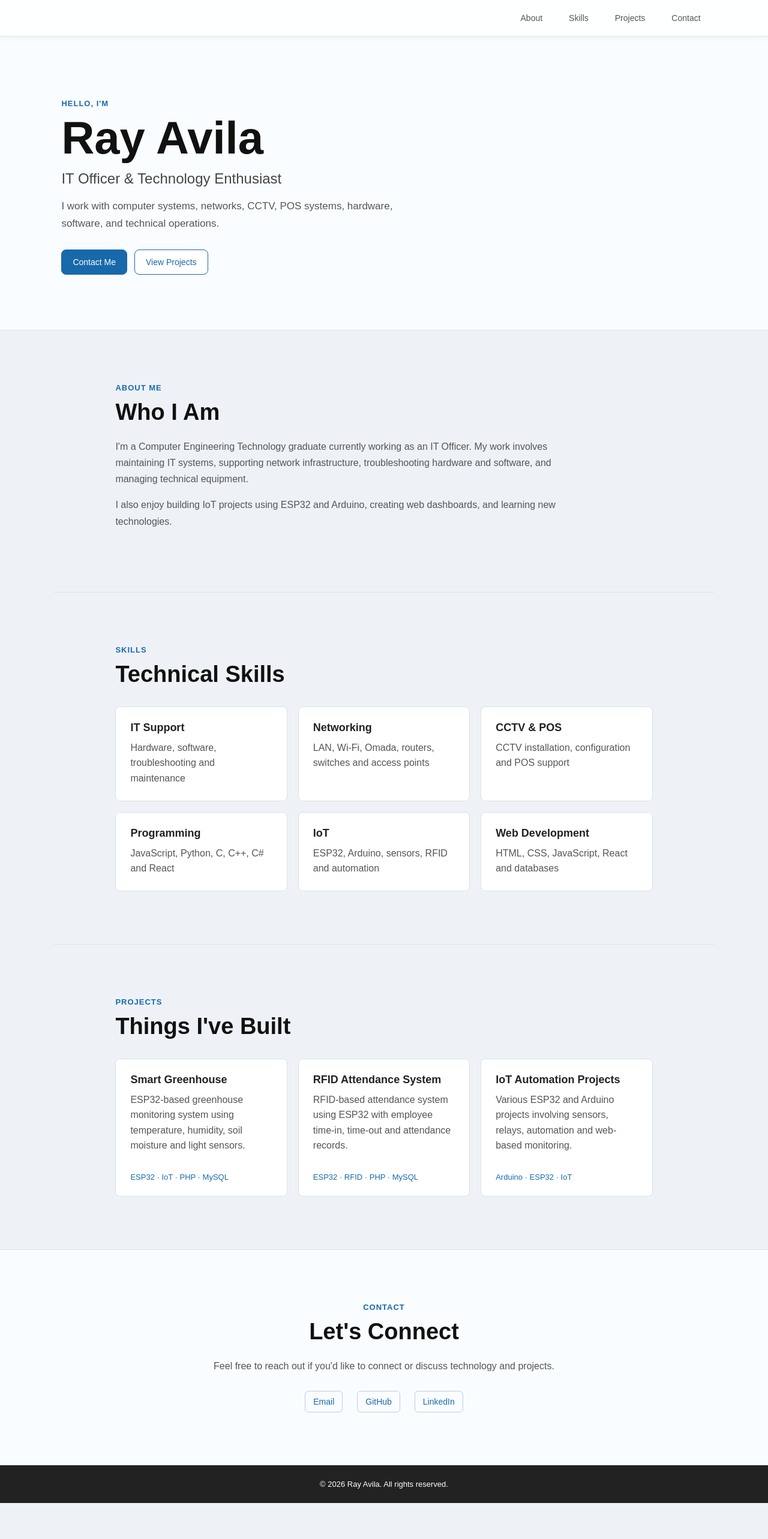
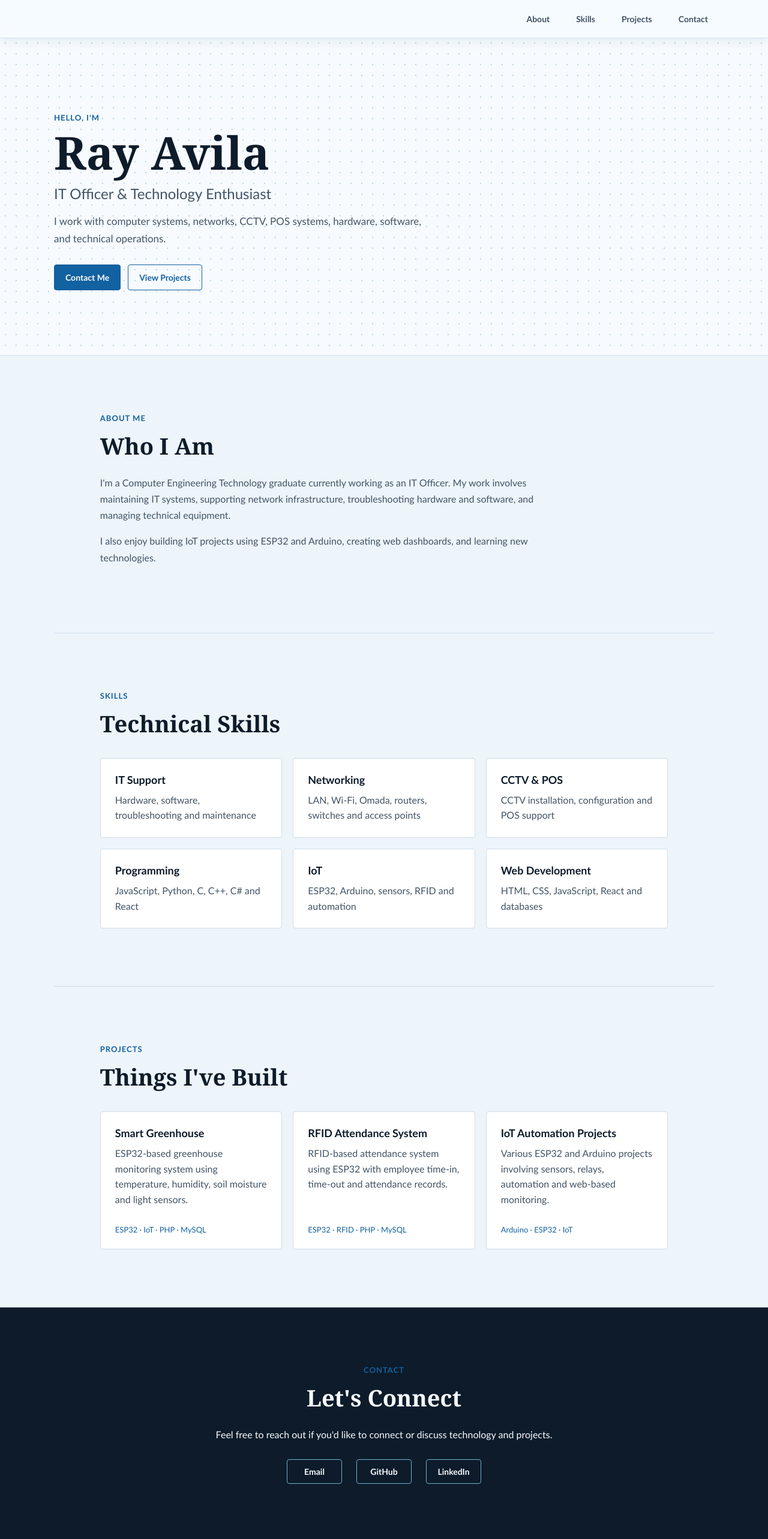
Before and after one commit to RyuTempest/my-react-site, a React (Vite) app: page / in a window 1280 px wide. Shown: the top 2566 px of the page at 60% size. Before the commit the page ends 2506 px from the top, so only its background shows below. Built offline with nearby package versions, Linux system fonts and the light colour scheme.

Commit message:
Enhance accessibility by adding aria-label to email link and update CSS styles for improved design

```diff
--- a/src/App.css
+++ b/src/App.css
@@ -9,9 +9,9 @@ html {
 body {
   margin: 0;
   min-width: 320px;
-  background: #eef2f6;
-  color: #222;
-  font-family: Arial, Helvetica, sans-serif;
+  background: #edf4fa;
+  color: #0d1b2a;
+  font-family: "Trebuchet MS", "Segoe UI", sans-serif;
 }
 
 a {
@@ -19,7 +19,7 @@ a {
 }
 
 a:focus-visible {
-  outline: 3px solid #f0a500;
+  outline: 3px solid #4aa3df;
   outline-offset: 3px;
 }
 
@@ -28,15 +28,16 @@ a:focus-visible {
 }
 
 .navbar {
+  display: flex;
+  justify-content: flex-end;
   position: sticky;
   top: 0;
   z-index: 10;
-  padding: 14px 8%;
-  border-bottom: 1px solid #dce2e8;
-  background: rgba(255, 255, 255, 0.94);
-  box-shadow: 0 2px 10px rgba(30, 50, 70, 0.05);
+  padding: 15px max(6%, calc((100% - 1100px) / 2));
+  border-bottom: 1px solid #cfdeea;
+  background: rgba(247, 251, 255, 0.95);
+  box-shadow: 0 4px 18px rgba(13, 43, 72, 0.08);
   backdrop-filter: blur(8px);
-  text-align: right;
 }
 
 .navbar nav {
@@ -47,20 +48,26 @@ a:focus-visible {
 .navbar nav a {
   padding: 8px 10px;
   border-radius: 6px;
-  color: #555;
+  color: #425466;
   font-size: 14px;
+  font-weight: 700;
   text-decoration: none;
 }
 
 .navbar nav a:hover {
-  background: #eef6fb;
-  color: #1769aa;
+  background: #e5f0f8;
+  color: #1261a0;
 }
 
 .hero {
-  padding: 104px 8% 92px;
-  border-bottom: 1px solid #dce2e8;
-  background: #fafdff;
+  position: relative;
+  overflow: hidden;
+  padding: 124px max(6%, calc((100% - 1100px) / 2)) 108px;
+  border-bottom: 1px solid #cfdeea;
+  background-color: #f7fbff;
+  background-image: radial-gradient(#b8d2e5 0.8px, transparent 0.8px);
+  background-position: right 13% top 28%;
+  background-size: 18px 18px;
 }
 
 .hero > div {
@@ -70,7 +77,7 @@ a:focus-visible {
 .small-text,
 .section-label {
   margin: 0 0 12px;
-  color: #1769aa;
+  color: #1261a0;
   font-size: 13px;
   font-weight: bold;
   letter-spacing: 1px;
@@ -78,21 +85,23 @@ a:focus-visible {
 
 .hero h2 {
   margin: 0 0 16px;
-  color: #111;
+  color: #0d1b2a;
+  font-family: Georgia, "Times New Roman", serif;
   font-size: clamp(48px, 7vw, 76px);
+  font-weight: 700;
   line-height: 1;
 }
 
 .hero h3 {
   margin: 0 0 18px;
-  color: #444;
+  color: #425466;
   font-size: 24px;
   font-weight: normal;
 }
 
 .intro {
   max-width: 620px;
-  color: #555;
+  color: #425466;
   font-size: 17px;
   line-height: 1.7;
 }
@@ -141,49 +150,52 @@ a:focus-visible {
 .button {
   display: inline-block;
   padding: 12px 18px;
-  border: 1px solid #1769aa;
-  border-radius: 8px;
-  background: #1769aa;
+  border: 1px solid #1261a0;
+  border-radius: 4px;
+  background: #1261a0;
   color: #fff;
   font-size: 14px;
+  font-weight: 700;
   text-decoration: none;
   transition: background 160ms ease, border-color 160ms ease, transform 160ms ease;
 }
 
 .button:hover {
-  background: #125587;
+  border-color: #0b4778;
+  background: #0b4778;
   transform: translateY(-2px);
 }
 
 .button.secondary {
-  background: #fff;
-  color: #1769aa;
+  background: transparent;
+  color: #1261a0;
 }
 
 .button.secondary:hover {
-  background: #eef6fb;
+  background: #e5f0f8;
 }
 
 .section {
   max-width: 1100px;
   margin: 0 auto;
-  padding: 88px 8%;
+  padding: 96px max(6%, 40px);
 }
 
 .section + .section {
-  border-top: 1px solid #dce2e8;
+  border-top: 1px solid #cfdeea;
 }
 
 .section h2 {
   margin: 0 0 22px;
-  color: #111;
+  color: #0d1b2a;
+  font-family: Georgia, "Times New Roman", serif;
   font-size: 38px;
 }
 
 .section > p:not(.section-label) {
   max-width: 760px;
   margin: 0 0 16px;
-  color: #555;
+  color: #425466;
   line-height: 1.7;
 }
 
@@ -198,22 +210,23 @@ a:focus-visible {
 .skill,
 .project {
   padding: 24px;
-  border: 1px solid #dce2e8;
-  border-radius: 8px;
-  background: #fff;
+  border: 1px solid #cfdeea;
+  border-radius: 4px;
+  background: #ffffff;
   transition: border-color 160ms ease, box-shadow 160ms ease, transform 160ms ease;
 }
 
 .skill h3,
 .project h3 {
   margin: 0 0 10px;
+  color: #0d1b2a;
   font-size: 18px;
 }
 
 .skill p,
 .project p {
   margin: 0;
-  color: #555;
+  color: #425466;
   line-height: 1.6;
 }
 
@@ -226,22 +239,27 @@ a:focus-visible {
 .project span {
   margin-top: auto;
   padding-top: 24px;
-  color: #1769aa;
+  color: #1261a0;
   font-size: 13px;
 }
 
 .skill:hover,
 .project:hover {
-  border-color: #9bbfd8;
-  box-shadow: 0 8px 20px rgba(23, 105, 170, 0.1);
+  border-color: #79add0;
+  box-shadow: 0 10px 24px rgba(13, 43, 72, 0.1);
   transform: translateY(-2px);
 }
 
 .contact {
   max-width: none;
-  border-top: 1px solid #dce2e8;
-  background: #fafdff;
+  border-top: 1px solid #cfdeea;
+  background: #0d1b2a;
   text-align: center;
+}
+
+.contact h2,
+.contact > p:not(.section-label) {
+  color: #f7fbff;
 }
 
 .contact > p:not(.section-label) {
@@ -257,23 +275,27 @@ a:focus-visible {
 }
 
 .contact-links a {
-  padding: 9px 13px;
-  border: 1px solid #b8d0e1;
-  border-radius: 6px;
-  color: #1769aa;
+  min-width: 92px;
+  padding: 11px 16px;
+  border: 1px solid #79add0;
+  border-radius: 4px;
+  color: #f7fbff;
   font-size: 14px;
+  font-weight: 700;
   text-decoration: none;
+  transition: background 160ms ease, border-color 160ms ease, transform 160ms ease;
 }
 
 .contact-links a:hover {
-  background: #eef6fb;
-  text-decoration: underline;
+  border-color: #b8d2e5;
+  background: #1261a0;
+  transform: translateY(-2px);
 }
 
 footer {
   padding: 24px 8%;
-  background: #222;
-  color: #fff;
+  background: #07111c;
+  color: #b8d2e5;
   font-size: 13px;
   text-align: center;
 }
@@ -284,8 +306,7 @@ footer p {
 
 @media (max-width: 720px) {
   .navbar {
-    align-items: flex-start;
-    padding: 16px 6%;
+    padding: 12px 6%;
   }
 
   .navbar nav {
@@ -300,7 +321,7 @@ footer p {
   }
 
   .hero {
-    padding: 76px 6% 68px;
+    padding: 82px 6% 72px;
   }
 
   .hero h2 {
@@ -308,7 +329,9 @@ footer p {
   }
 
   .hero h3 {
+    max-width: 320px;
     font-size: 20px;
+    line-height: 1.35;
   }
 
   .buttons {
@@ -333,7 +356,7 @@ footer p {
   }
 
   .section {
-    padding: 68px 6%;
+    padding: 72px 6%;
   }
 
   .section h2 {
@@ -351,6 +374,11 @@ footer p {
 
   .contact-links {
     flex-direction: column;
+    align-items: stretch;
     gap: 14px;
   }
+
+  .contact-links a {
+    width: 100%;
+  }
 }
--- a/src/App.jsx
+++ b/src/App.jsx
@@ -159,6 +159,7 @@ function App() {
             href="https://mail.google.com/mail/?view=cm&fs=1&to=avilaryrafael8@gmail.com&su=Hello%20Ray"
             target="_blank"
             rel="noopener noreferrer"
+            aria-label="Open Gmail compose window"
           >
             Email
           </a>
```
